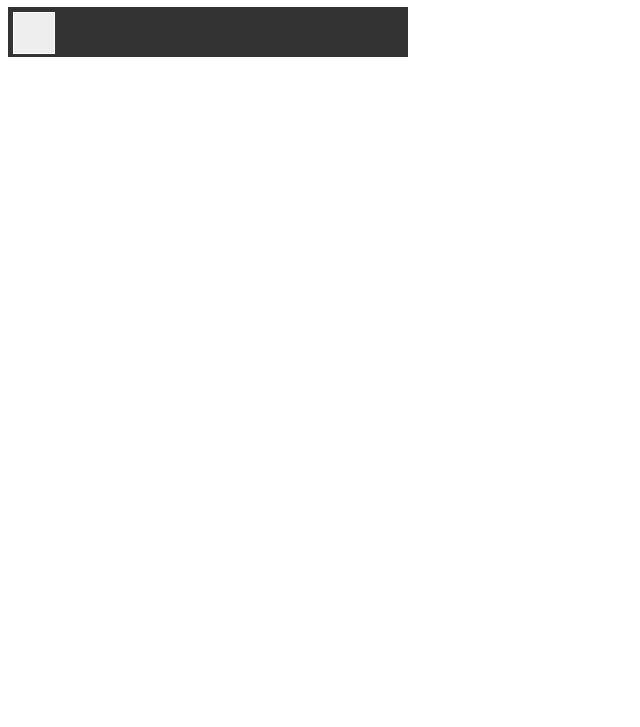
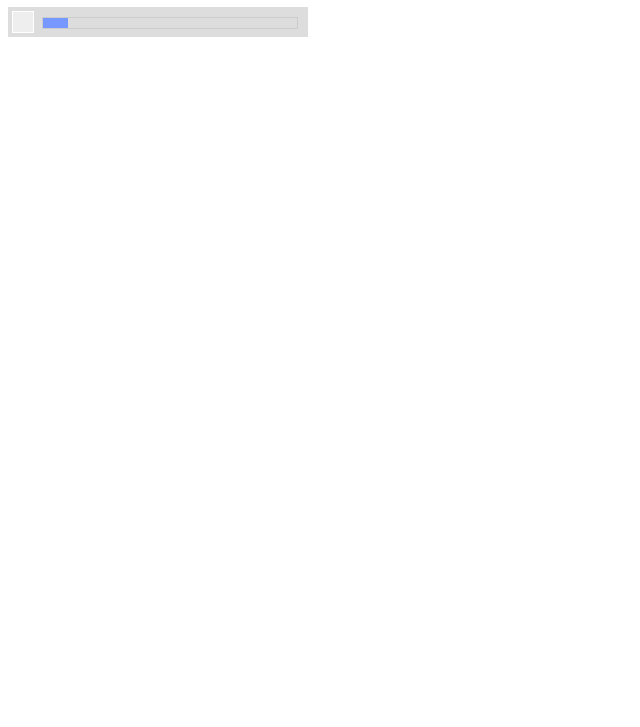
Before and after one commit to ultrasaurus/ultra-simple-audio, a plain HTML site: page test.html in a window 1280 px wide. Shown: the part 73-800 px from the top of the page, without its empty margins (0-640 px from the left). Drawn offline with nearby package versions, Linux system fonts and the light colour scheme.

Commit message:
basic style for progress meter

```diff
--- a/test.html
+++ b/test.html
@@ -5,17 +5,35 @@
 <script src="script/soundmanager2.js"></script>
 <style type="text/css">
 .audio {
-  height: 50px;
-  width: 400px;
-  background-color: #333;
+
+  height: 30px;
+  width: 300px;
+  background-color: #ddd;
+  overflow: auto;
 }
-.audio .controls {
-  float: left;
-  width: 40px;
-  height: 40px;
-  margin: 5px;
+
+.audio .play_pause {
+  position: absolute;
+  width: 20px;
+  height: 20px;
+  margin: 4px;
   border: 1px solid #fff;
   background-color: #eee;
+}
+
+.audio .play_pause:hover {
+  background-color: #ccf;
+}
+.audio .meter {
+  margin: 10px 10px 10px 34px;
+  width: auto;
+  height: 10px;
+  border: 1px solid #ccc;
+}
+.audio .progress {
+  height: 10px;
+  width: 10%;
+  background-color: #79f;
 }
 </style>
 <script>
@@ -26,14 +44,19 @@ function UltraSimplePlayer() {
   var self = this,
       sm = soundManager; // soundManager instance shorthand
 
-  this.controlTemplate = [
-    "<div class='controls'></div>"
+  this.innerTemplate = [
+   // "<div class='audio-inner'>",
+    "  <div class='play_pause'></div>",
+    "  <div class='meter'>",
+    "    <div class='progress'></div>",
+  //  "  </div>",
+    "</div>"
   ].join("\n");
 
   this.initObject = function(index, elm) {
     console.log('hello '+index);
     console.log(elm);
-    $(elm).append("<div class='controls'></div>" );
+    $(elm).append( self.innerTemplate );
     console.log(elm);
 
   }
```
